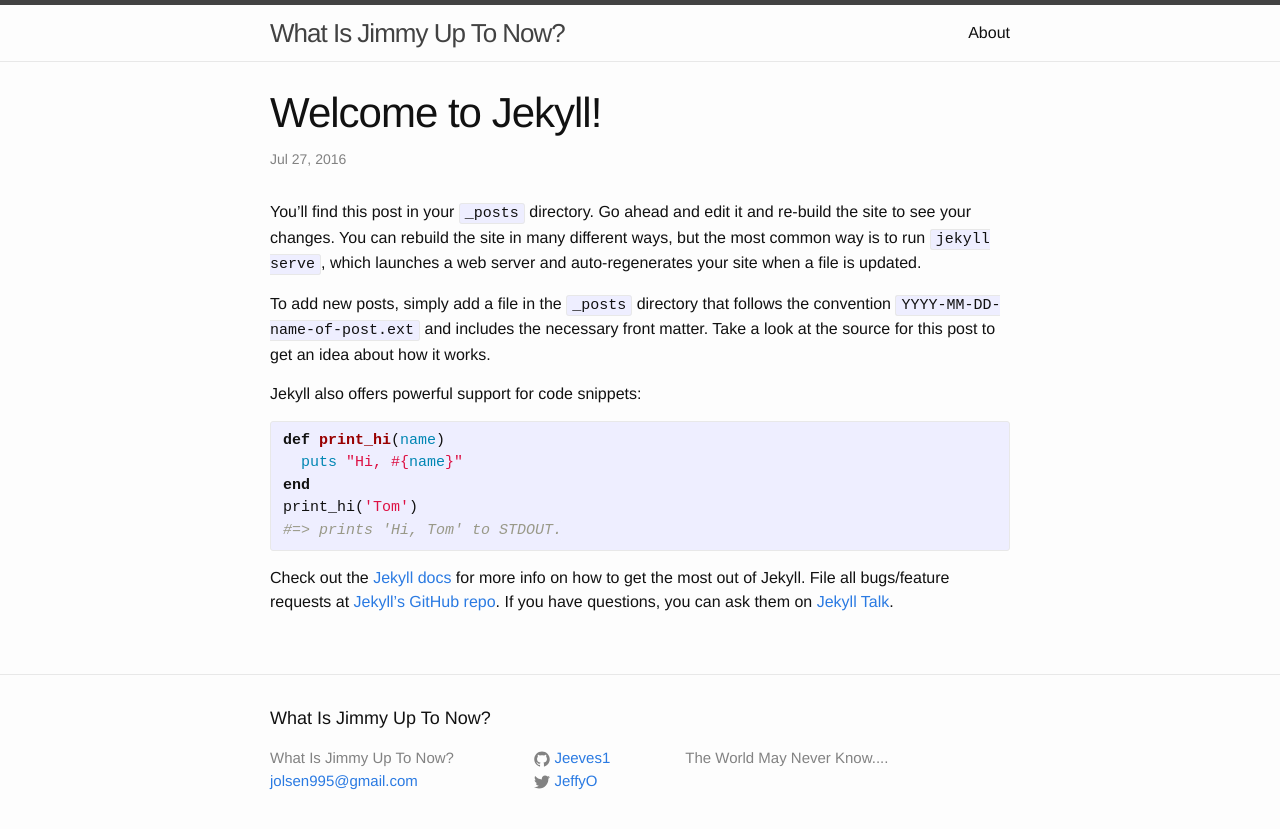
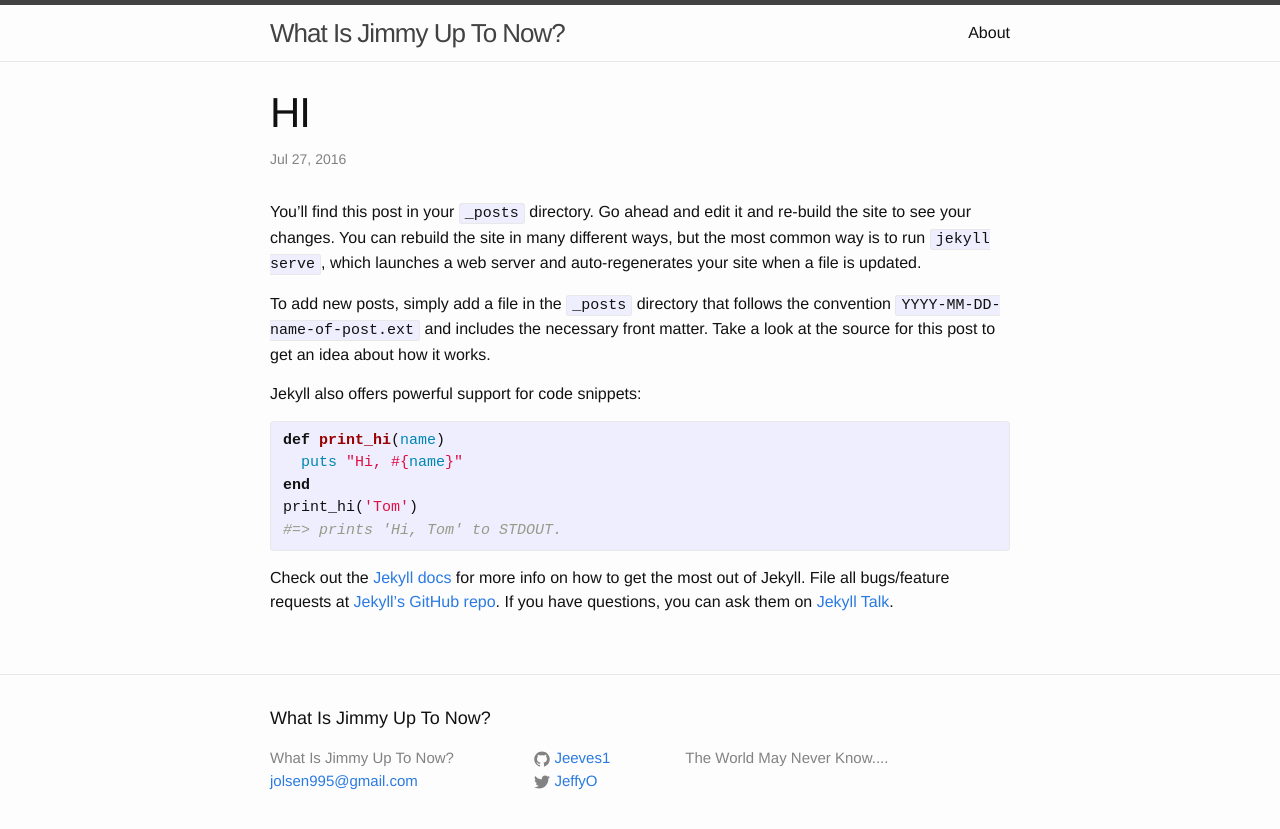
Before and after one commit to Jeeves1/Jeeves1.github.io, a Jekyll site: the page built from _posts/2016-07-27-welcome-to-jekyll.markdown, in a window 1280 px wide. Shown: the top 829 px of the page. Built offline with Jekyll 4.4.1, drawn with Linux system fonts in a browser that asks for light colours.

Commit message:
Update 2016-07-27-welcome-to-jekyll.markdown

```diff
--- a/_posts/2016-07-27-welcome-to-jekyll.markdown
+++ b/_posts/2016-07-27-welcome-to-jekyll.markdown
@@ -1,6 +1,6 @@
 ---
 layout: post
-title:  "Welcome to Jekyll!"
+title:  "HI"
 date:   2016-07-27 13:49:15 -0400
 categories: jekyll update
 ---
```
